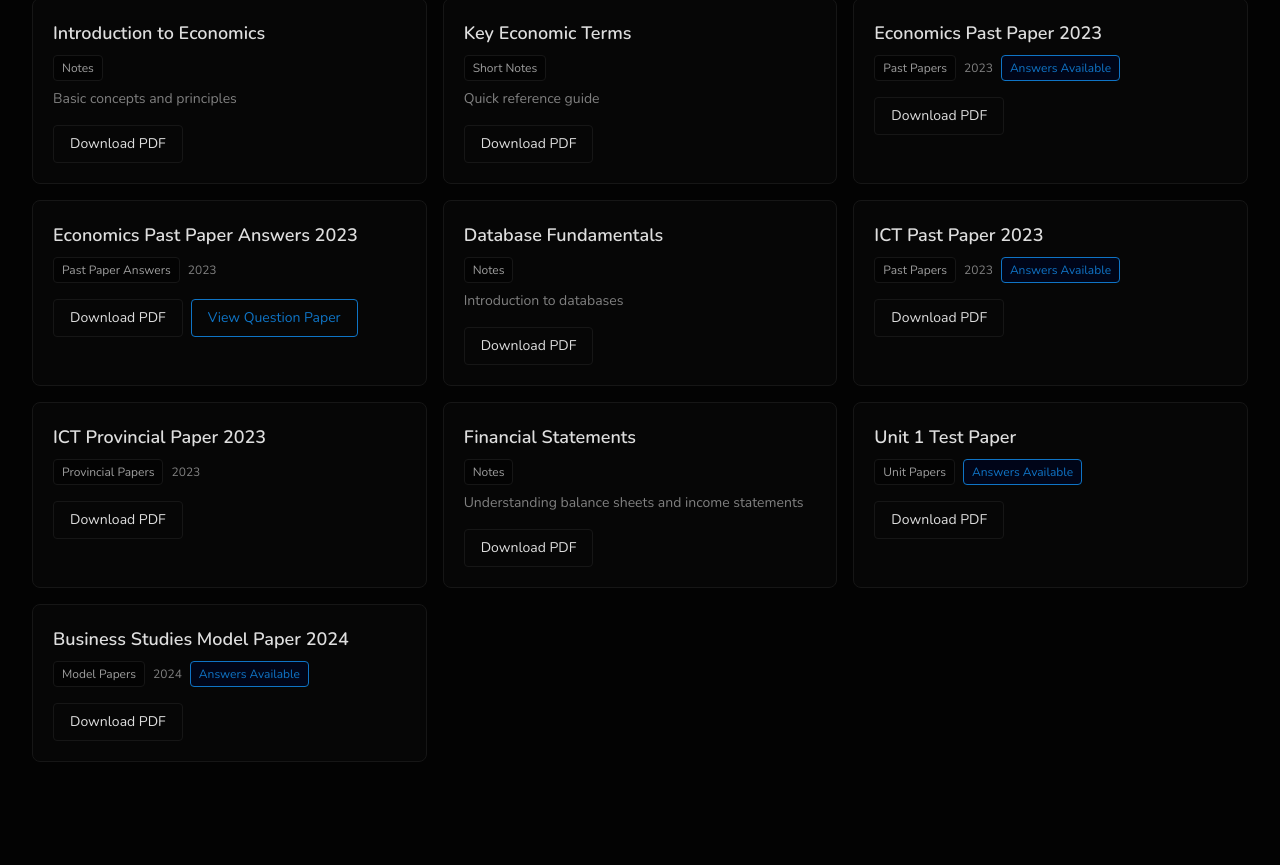
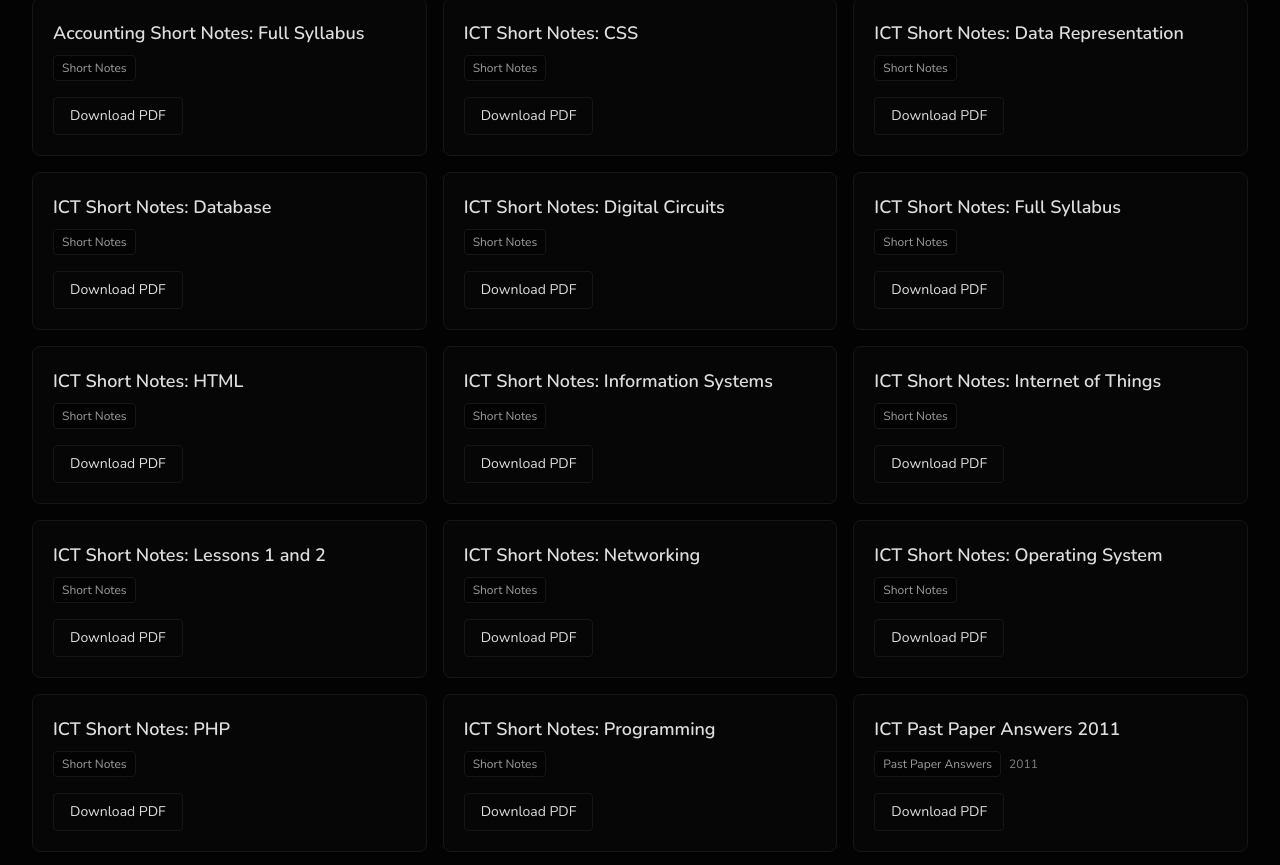
Before and after one commit to UmairFaiser/comdeck, a Next.js app: page /search in a window 1280 px wide. Shown: the part 255-1120 px from the top of the page. Before the commit the page ends 1049 px from the top, so only its background shows below. Built offline with nearby package versions, Linux system fonts and the light colour scheme.

Commit message:
Added first batch of resources

```diff
--- a/app/search/page.tsx
+++ b/app/search/page.tsx
@@ -64,12 +64,12 @@ async function SearchResultsContent({ searchParams }: SearchPageProps) {
         <header className="mb-8">
           <div className="flex items-center gap-4">
             <BackButton href="/" label="Back to Home" />
-            <h1 className="text-3xl font-bold text-[oklch(0.90_0_0)]">
+            <h1 className="text-3xl font-bold text-[oklch(0.90_0_0)] text-center">
               Search Results
             </h1>
           </div>
           {q && (
-            <p className="mt-2 text-[oklch(0.60_0_0)]">
+            <p className="mt-2 text-[oklch(0.60_0_0)] text-center">
               {results.length} result{results.length !== 1 ? "s" : ""} for "
               {q}"
             </p>
--- a/data/resources.json
+++ b/data/resources.json
@@ -1,89 +1,210 @@
 {
   "resources": [
     {
-      "id": "econ-notes-2024-1",
-      "subject": "economics",
-      "type": "notes",
-      "title": "Introduction to Economics",
-      "filePath": "/resources/economics/notes/introduction-to-economics.pdf",
-      "description": "Basic concepts and principles"
+      "id": "accounting-short-notes-full-syllabus",
+      "subject": "accounting",
+      "type": "short-notes",
+      "title": "Accounting Short Notes: Full Syllabus",
+      "filePath": "/resources/accounting/short-notes/accounting-short-notes-full-syllabus.pdf"
     },
     {
-      "id": "econ-short-notes-2024-1",
-      "subject": "economics",
+      "id": "ict-short-notes-css",
+      "subject": "ict",
       "type": "short-notes",
-      "title": "Key Economic Terms",
-      "filePath": "/resources/economics/short-notes/key-economic-terms.pdf",
-      "description": "Quick reference guide"
+      "title": "ICT Short Notes: CSS",
+      "filePath": "/resources/ict/short-notes/ict-short-notes-css.pdf"
     },
     {
-      "id": "econ-past-paper-2023",
-      "subject": "economics",
-      "type": "past-papers",
-      "year": 2023,
-      "title": "Economics Past Paper 2023",
-      "filePath": "/resources/economics/past-papers/economics-2023.pdf",
-      "hasAnswers": true
+      "id": "ict-short-notes-data-representation",
+      "subject": "ict",
+      "type": "short-notes",
+      "title": "ICT Short Notes: Data Representation",
+      "filePath": "/resources/ict/short-notes/ict-short-notes-data-representation.pdf"
     },
     {
-      "id": "econ-past-paper-answers-2023",
-      "subject": "economics",
-      "type": "past-paper-answers",
-      "year": 2023,
-      "title": "Economics Past Paper Answers 2023",
-      "filePath": "/resources/economics/past-paper-answers/economics-answers-2023.pdf",
-      "linkedPaperId": "econ-past-paper-2023"
+      "id": "ict-short-notes-database",
+      "subject": "ict",
+      "type": "short-notes",
+      "title": "ICT Short Notes: Database",
+      "filePath": "/resources/ict/short-notes/ict-short-notes-database.pdf"
     },
     {
-      "id": "ict-notes-2024-1",
+      "id": "ict-short-notes-digital-circuits",
       "subject": "ict",
-      "type": "notes",
-      "title": "Database Fundamentals",
-      "filePath": "/resources/ict/notes/database-fundamentals.pdf",
-      "description": "Introduction to databases"
+      "type": "short-notes",
+      "title": "ICT Short Notes: Digital Circuits",
+      "filePath": "/resources/ict/short-notes/ict-short-notes-digital-circuits.pdf"
     },
     {
-      "id": "ict-past-paper-2023",
+      "id": "ict-short-notes-full-syllabus",
       "subject": "ict",
-      "type": "past-papers",
-      "year": 2023,
-      "title": "ICT Past Paper 2023",
-      "filePath": "/resources/ict/past-papers/ict-2023.pdf",
-      "hasAnswers": true
+      "type": "short-notes",
+      "title": "ICT Short Notes: Full Syllabus",
+      "filePath": "/resources/ict/short-notes/ict-short-notes-full-syllabus.pdf"
     },
     {
-      "id": "ict-provincial-paper-2023",
+      "id": "ict-short-notes-html",
       "subject": "ict",
-      "type": "provincial-papers",
-      "year": 2023,
-      "title": "ICT Provincial Paper 2023",
-      "filePath": "/resources/ict/provincial-papers/ict-provincial-2023.pdf",
-      "hasAnswers": false
+      "type": "short-notes",
+      "title": "ICT Short Notes: HTML",
+      "filePath": "/resources/ict/short-notes/ict-short-notes-html.pdf"
     },
     {
-      "id": "accounting-notes-2024-1",
-      "subject": "accounting",
-      "type": "notes",
-      "title": "Financial Statements",
-      "filePath": "/resources/accounting/notes/financial-statements.pdf",
-      "description": "Understanding balance sheets and income statements"
+      "id": "ict-short-notes-information-systems",
+      "subject": "ict",
+      "type": "short-notes",
+      "title": "ICT Short Notes: Information Systems",
+      "filePath": "/resources/ict/short-notes/ict-short-notes-information-systems.pdf"
     },
     {
-      "id": "accounting-unit-paper-2024-1",
-      "subject": "accounting",
-      "type": "unit-papers",
-      "title": "Unit 1 Test Paper",
-      "filePath": "/resources/accounting/unit-papers/unit-1-test.pdf",
-      "hasAnswers": true
+      "id": "ict-short-notes-internet-of-things",
+      "subject": "ict",
+      "type": "short-notes",
+      "title": "ICT Short Notes: Internet of Things",
+      "filePath": "/resources/ict/short-notes/ict-short-notes-internet-of-things.pdf"
     },
     {
-      "id": "business-model-paper-2024",
-      "subject": "business-studies",
-      "type": "model-papers",
-      "year": 2024,
-      "title": "Business Studies Model Paper 2024",
-      "filePath": "/resources/business-studies/model-papers/business-model-2024.pdf",
-      "hasAnswers": true
+      "id": "ict-short-notes-lessons-1and2",
+      "subject": "ict",
+      "type": "short-notes",
+      "title": "ICT Short Notes: Lessons 1 and 2",
+      "filePath": "/resources/ict/short-notes/ict-short-notes-lessons-1and2.pdf"
+    },
+    {
+      "id": "ict-short-notes-networking",
+      "subject": "ict",
+      "type": "short-notes",
+      "title": "ICT Short Notes: Networking",
+      "filePath": "/resources/ict/short-notes/ict-short-notes-networking.pdf"
+    },
+    {
+      "id": "ict-short-notes-operating-system",
+      "subject": "ict",
+      "type": "short-notes",
+      "title": "ICT Short Notes: Operating System",
+      "filePath": "/resources/ict/short-notes/ict-short-notes-operating-system.pdf"
+    },
+    {
+      "id": "ict-short-notes-php",
+      "subject": "ict",
+      "type": "short-notes",
+      "title": "ICT Short Notes: PHP",
+      "filePath": "/resources/ict/short-notes/ict-short-notes-php.pdf"
+    },
+    {
+      "id": "ict-short-notes-programming",
+      "subject": "ict",
+      "type": "short-notes",
+      "title": "ICT Short Notes: Programming",
+      "filePath": "/resources/ict/short-notes/ict-short-notes-programming.pdf"
+    },
+    {
+      "id": "ict-past-paper-answers-2011",
+      "subject": "ict",
+      "type": "past-paper-answers",
+      "year": 2011,
+      "title": "ICT Past Paper Answers 2011",
+      "filePath": "/resources/ict/past-paper-answers/ict-past-paper-answers-2011.pdf",
+      "linkedPaperId": "ict-past-paper-2011"
+    },
+    {
+      "id": "ict-past-paper-answers-2012",
+      "subject": "ict",
+      "type": "past-paper-answers",
+      "year": 2012,
+      "title": "ICT Past Paper Answers 2012",
+      "filePath": "/resources/ict/past-paper-answers/ict-past-paper-answers-2012.pdf",
+      "linkedPaperId": "ict-past-paper-2012"
+    },
+    {
+      "id": "ict-past-paper-answers-2013",
+      "subject": "ict",
+      "type": "past-paper-answers",
+      "year": 2013,
+      "title": "ICT Past Paper Answers 2013",
+      "filePath": "/resources/ict/past-paper-answers/ict-past-paper-answers-2013.pdf",
+      "linkedPaperId": "ict-past-paper-2013"
+    },
+    {
+      "id": "ict-past-paper-answers-2014",
+      "subject": "ict",
+      "type": "past-paper-answers",
+      "year": 2014,
+      "title": "ICT Past Paper Answers 2014",
+      "filePath": "/resources/ict/past-paper-answers/ict-past-paper-answers-2014.pdf",
+      "linkedPaperId": "ict-past-paper-2014"
+    },
+    {
+      "id": "ict-past-paper-answers-2015",
+      "subject": "ict",
+      "type": "past-paper-answers",
+      "year": 2015,
+      "title": "ICT Past Paper Answers 2015",
+      "filePath": "/resources/ict/past-paper-answers/ict-past-paper-answers-2015.pdf",
+      "linkedPaperId": "ict-past-paper-2015"
+    },
+    {
+      "id": "ict-past-paper-answers-2016",
+      "subject": "ict",
+      "type": "past-paper-answers",
+      "year": 2016,
+      "title": "ICT Past Paper Answers 2016",
+      "filePath": "/resources/ict/past-paper-answers/ict-past-paper-answers-2016.pdf",
+      "linkedPaperId": "ict-past-paper-2016"
+    },
+    {
+      "id": "ict-past-paper-answers-2017",
+      "subject": "ict",
+      "type": "past-paper-answers",
+      "year": 2017,
+      "title": "ICT Past Paper Answers 2017",
+      "filePath": "/resources/ict/past-paper-answers/ict-past-paper-answers-2017.pdf",
+      "linkedPaperId": "ict-past-paper-2017"
+    },
+    {
+      "id": "ict-past-paper-answers-2018",
+      "subject": "ict",
+      "type": "past-paper-answers",
+      "year": 2018,
+      "title": "ICT Past Paper Answers 2018",
+      "filePath": "/resources/ict/past-paper-answers/ict-past-paper-answers-2018.pdf",
+      "linkedPaperId": "ict-past-paper-2018"
+    },
+    {
+      "id": "ict-past-paper-answers-2019",
+      "subject": "ict",
+      "type": "past-paper-answers",
+      "year": 2019,
+      "title": "ICT Past Paper Answers 2019",
+      "filePath": "/resources/ict/past-paper-answers/ict-past-paper-answers-2019.pdf",
+      "linkedPaperId": "ict-past-paper-2019"
+    },
+    {
+      "id": "ict-past-paper-answers-2020",
+      "subject": "ict",
+      "type": "past-paper-answers",
+      "year": 2020,
+      "title": "ICT Past Paper Answers 2020",
+      "filePath": "/resources/ict/past-paper-answers/ict-past-paper-answers-2020.pdf",
+      "linkedPaperId": "ict-past-paper-2020"
+    },
+    {
+      "id": "ict-past-paper-answers-2021",
+      "subject": "ict",
+      "type": "past-paper-answers",
+      "year": 2021,
+      "title": "ICT Past Paper Answers 2021",
+      "filePath": "/resources/ict/past-paper-answers/ict-past-paper-answers-2021.pdf",
+      "linkedPaperId": "ict-past-paper-2021"
+    },
+    {
+      "id": "ict-past-paper-answers-2022",
+      "subject": "ict",
+      "type": "past-paper-answers",
+      "year": 2022,
+      "title": "ICT Past Paper Answers 2022",
+      "filePath": "/resources/ict/past-paper-answers/ict-past-paper-answers-2022.pdf",
+      "linkedPaperId": "ict-past-paper-2022"
     }
   ]
 }
```
